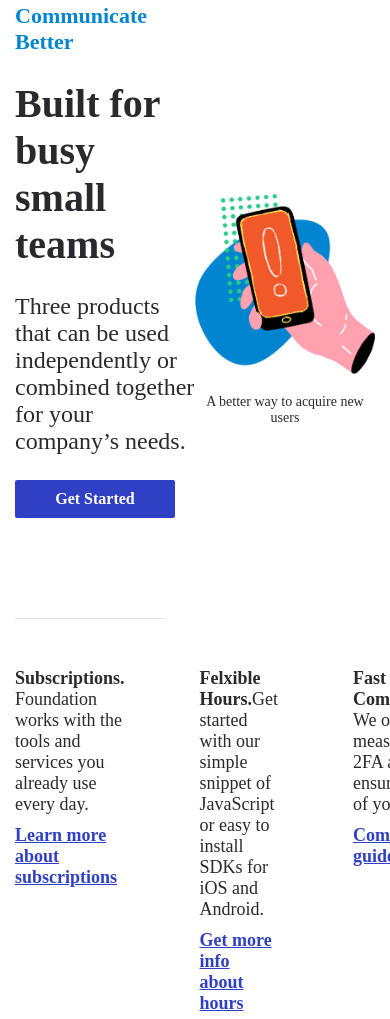
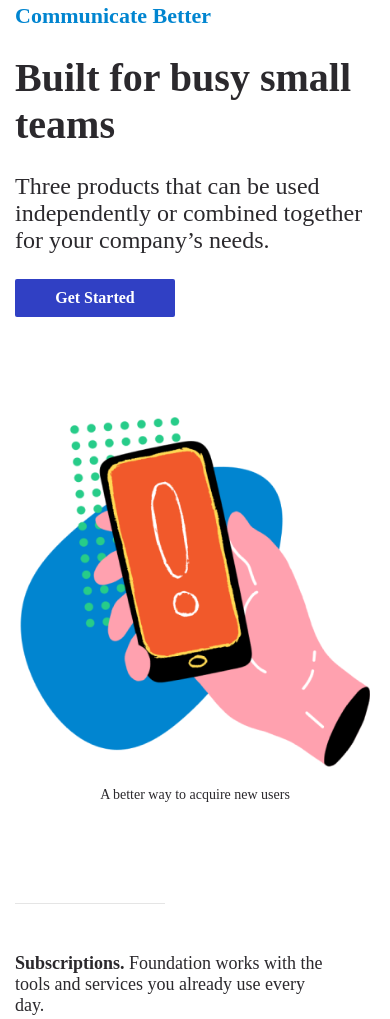
Before and after one commit to mustafadalga/foundation-website, a plain HTML site: page index.html in a window 390 px wide. Shown: the part 3484-4503 px from the top of the page. Drawn offline with nearby package versions, Linux system fonts and the light colour scheme.

Commit message:
Communicate section responsive design completed.

```diff
--- a/assets/scss/main.scss
+++ b/assets/scss/main.scss
@@ -38,6 +38,18 @@ $mencury:#E3E3E3;
 }
 @mixin bg-linear-gradient{
   background: linear-gradient(to bottom,rgba(0,0,0,.05) 0%,rgba(249,250,251,1) 100%);
+}
+@mixin communicate-bottom-line{
+  padding-bottom: 10rem;
+  &:after{
+    position: absolute;
+    content: '';
+    top: 100%;
+    left: 0;
+    width: 15rem;
+    height: 1px;
+    background-color:rgba(0,0,0,.1);
+  }
 }
 
 
@@ -512,17 +524,7 @@ header{
   position: relative;
 
   &:first-child{
-    padding-bottom: 10rem;
-
-    &:after{
-      position: absolute;
-      content: '';
-      top: 100%;
-      left: 0;
-      width: 15rem;
-      height: 1px;
-      background-color:rgba(0,0,0,.1);
-    }
+    @include communicate-bottom-line;
   }
   & > *{
     max-width: 40rem;
@@ -542,7 +544,7 @@ header{
 }
 .communicate-footer{
   display: flex;
-  grid-gap: 2.5rem;
+  grid-gap:5rem 2.5rem;
   margin-top: 5rem;
 }
 .communicate-footer-item{
@@ -1372,6 +1374,35 @@ footer{
   }
   /*End Team Inbox*/
 
+  /*Communicate*/
+  .communicate-body{
+    flex-direction: column;
+  }
+  .communicate-body-item{
+    & > *{
+      max-width: initial;
+    }
+    &:first-child{
+      &:after {
+      display: none;
+      }
+    }
+    &:last-child{
+      @include communicate-bottom-line;
+    }
+  }
+  .communicate-img{
+    width: 100%;
+    img{
+      max-width: 35rem;
+      margin: 0 auto;
+    }
+  }
+  .communicate-footer{
+    flex-direction: column;
+  }
+  /*End Communicate*/
+
 
   /*End Home Page*/
 }
@@ -1393,6 +1424,9 @@ footer{
 
 
 
+
+
+
   /*End Home Page*/
 }
 /* End Media Queries */
```
Also changed, not shown: assets/css/main.css, 1 other file.
